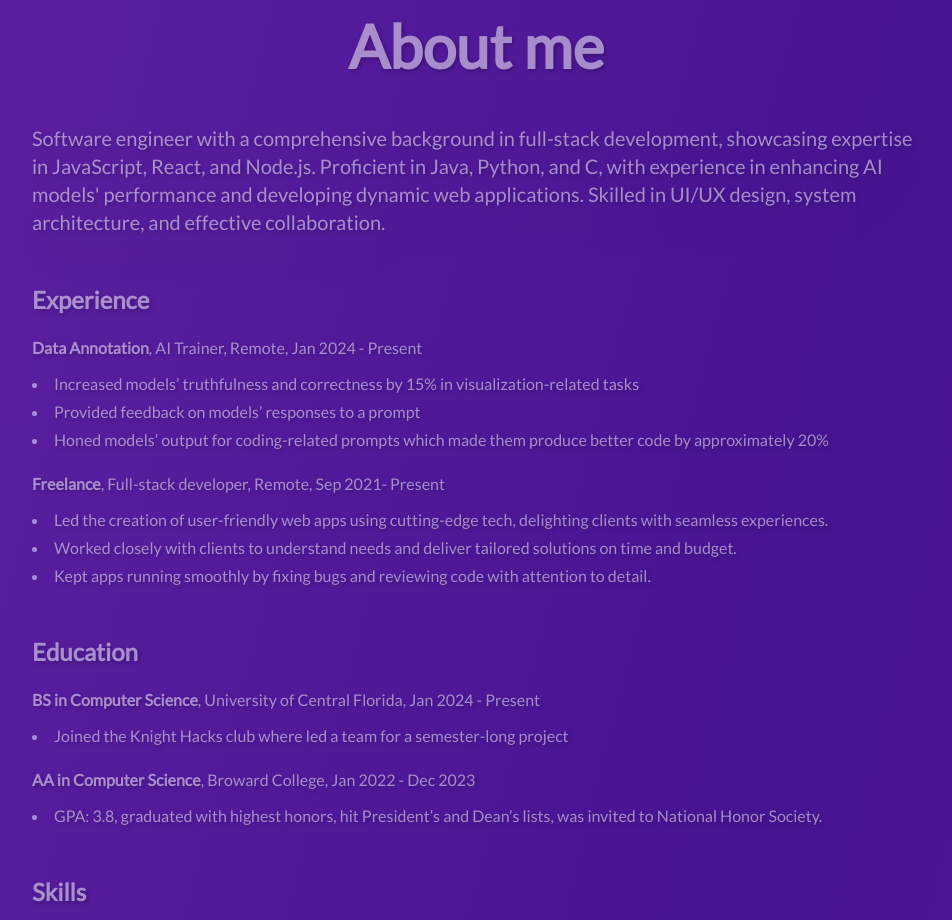
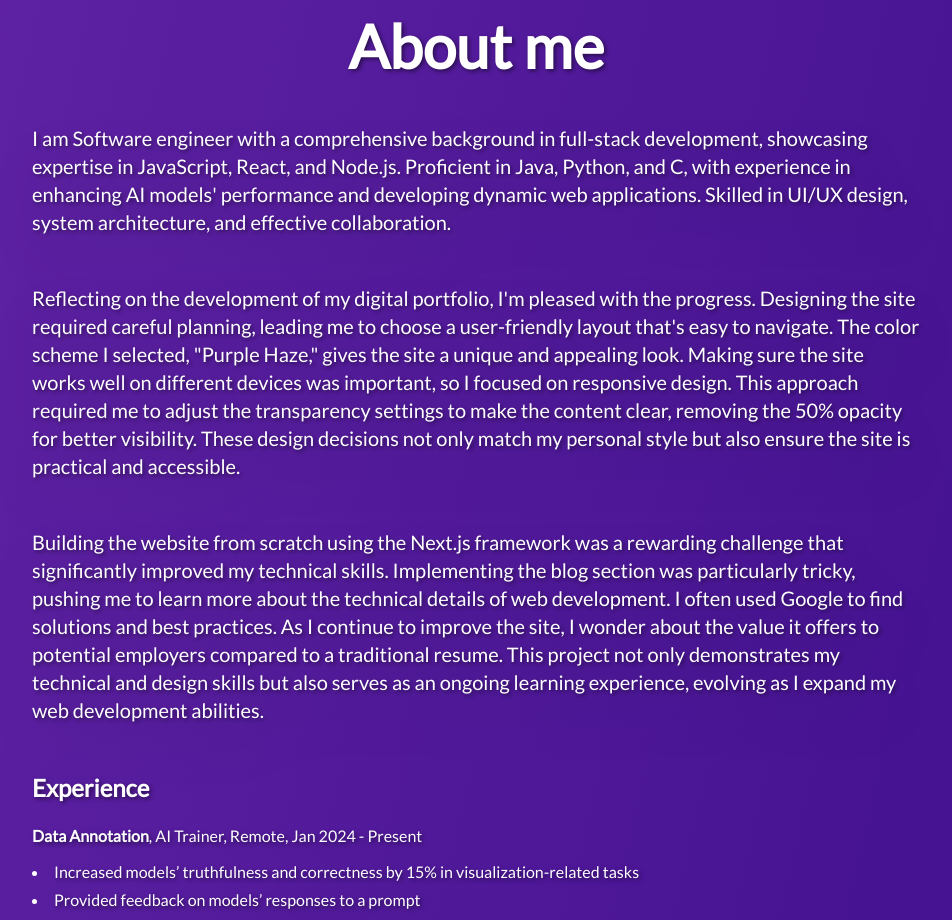
Before and after one commit to eugenechevski/PersonalPortfolio, a Next.js app: page / in a window 1280 px wide. Shown: the part 880-1800 px from the top of the page, without its empty margins (164-1116 px from the left). Built offline with nearby package versions, Linux system fonts and the light colour scheme.

Commit message:
adds the reflection paragraphs and navigation anchors

```diff
--- a/src/app/page.tsx
+++ b/src/app/page.tsx
@@ -62,7 +62,7 @@ export default function Page() {
   }
 
   return (
-    <main className="w-100vw max-h-max text-white opacity-50 scroll-smooth transition-all duration-500 ease-in-out">
+    <main className="w-100vw max-h-max text-white scroll-smooth transition-all duration-500 ease-in-out">
       <header className="h-[60vh] lg:h-[100vh] flex flex-col items-center justify-center gap-3 lg:gap-12 lg:mb-12">
         <figure className="rounded-full bg-purple-500 w-[250px] h-[250px] sm:w-[500px] sm:h-[500px] overflow-hidden shadow-2xl drop-shadow-2xl relative">
           <Image
@@ -86,15 +86,28 @@ export default function Page() {
           Blog
         </Link>
       </header>
-      <section className="flex flex-col items-center justify-center gap-12 p-12 mb-12">
+      <section id="about" className="flex flex-col items-center justify-center gap-12 p-12 mb-12">
         <h1 className="text-3xl text-center sm:text-6xl font-bold">About me</h1>
         <p className="text-sm sm:text-xl font-light lg:w-3/4 drop-shadow-2xl">
-          Software engineer with a comprehensive background in full-stack
+          I am Software engineer with a comprehensive background in full-stack
           development, showcasing expertise in JavaScript, React, and Node.js.
           Proficient in Java, Python, and C, with experience in enhancing AI
           models&apos; performance and developing dynamic web applications.
           Skilled in UI/UX design, system architecture, and effective
           collaboration.
+        </p>
+        <p className="text-sm sm:text-xl font-light lg:w-3/4 drop-shadow-2xl">
+        Reflecting on the development of my digital portfolio,
+          I&apos;m pleased with the progress. Designing the site required careful planning,
+          leading me to choose a user-friendly layout that&apos;s easy to navigate.
+          The color scheme I selected, &quot;Purple Haze,&quot; gives the site a unique and appealing look.
+          Making sure the site works well on different devices was important, so I focused on responsive design.
+          This approach required me to adjust the transparency settings to make the content clear,
+          removing the 50% opacity for better visibility.
+          These design decisions not only match my personal style but also ensure the site is practical and accessible.
+        </p>
+        <p className="text-sm sm:text-xl font-light lg:w-3/4 drop-shadow-2xl">
+          Building the website from scratch using the Next.js framework was a rewarding challenge that significantly improved my technical skills. Implementing the blog section was particularly tricky, pushing me to learn more about the technical details of web development. I often used Google to find solutions and best practices. As I continue to improve the site, I wonder about the value it offers to potential employers compared to a traditional resume. This project not only demonstrates my technical and design skills but also serves as an ongoing learning experience, evolving as I expand my web development abilities.
         </p>
         <article className="flex flex-col gap-5 lg:w-3/4">
           <h2 className="self-start font-bold text-2xl">Experience</h2>
@@ -192,7 +205,7 @@ export default function Page() {
           </div>
         </article>
       </section>
-      <section className="min-h-[100vh] flex flex-col gap-12 items-center justify-center lg:p-36">
+      <section id="projects" className="min-h-[100vh] flex flex-col gap-12 items-center justify-center lg:p-36">
         <h1 className="text-3xl text-center sm:text-6xl font-bold">
           Featured Projects
         </h1>
@@ -224,7 +237,7 @@ export default function Page() {
           <Button textContent="Explore" />
         </Link>
       </section>
-      <section className="flex flex-col items-center justify-center gap-12 lg:min-h-[100vh]">
+      <section id="socials" className="flex flex-col items-center justify-center gap-12 lg:min-h-[100vh]">
         <h1 className="text-3xl text-center sm:text-6xl font-bold">
           Social Media
         </h1>
@@ -244,7 +257,7 @@ export default function Page() {
           </Link>
         </div>
       </section>
-      <section className="flex flex-col justify-center items-center sm:gap-12">
+      <section id="contact" className="flex flex-col justify-center items-center sm:gap-12">
         <article className="flex flex-col items-center justify-start gap-6 h-[30vh] sm:h-[15vh]">
           <h1 className="text-3xl text-center sm:text-6xl font-bold">
             Contact me
```
